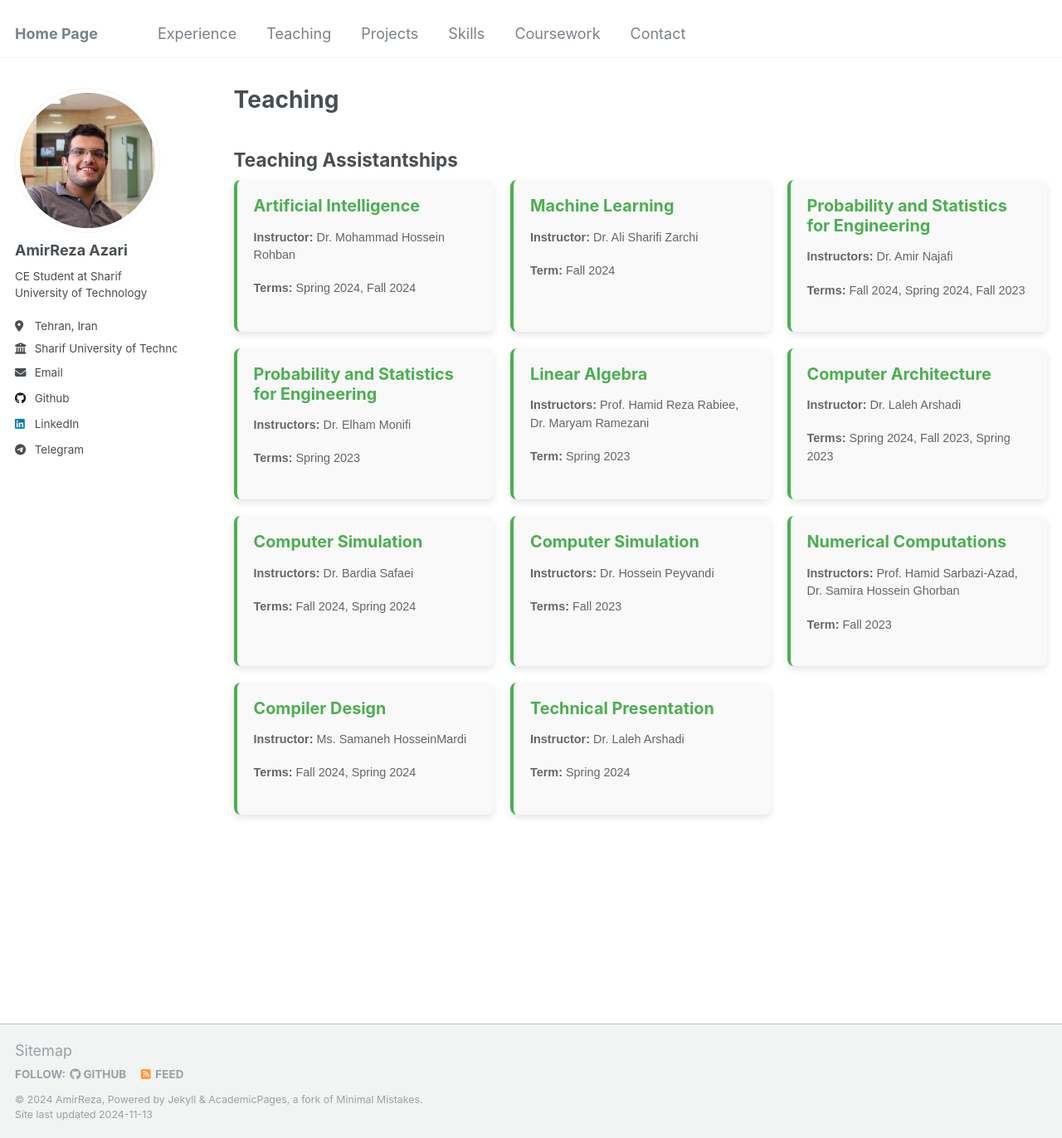
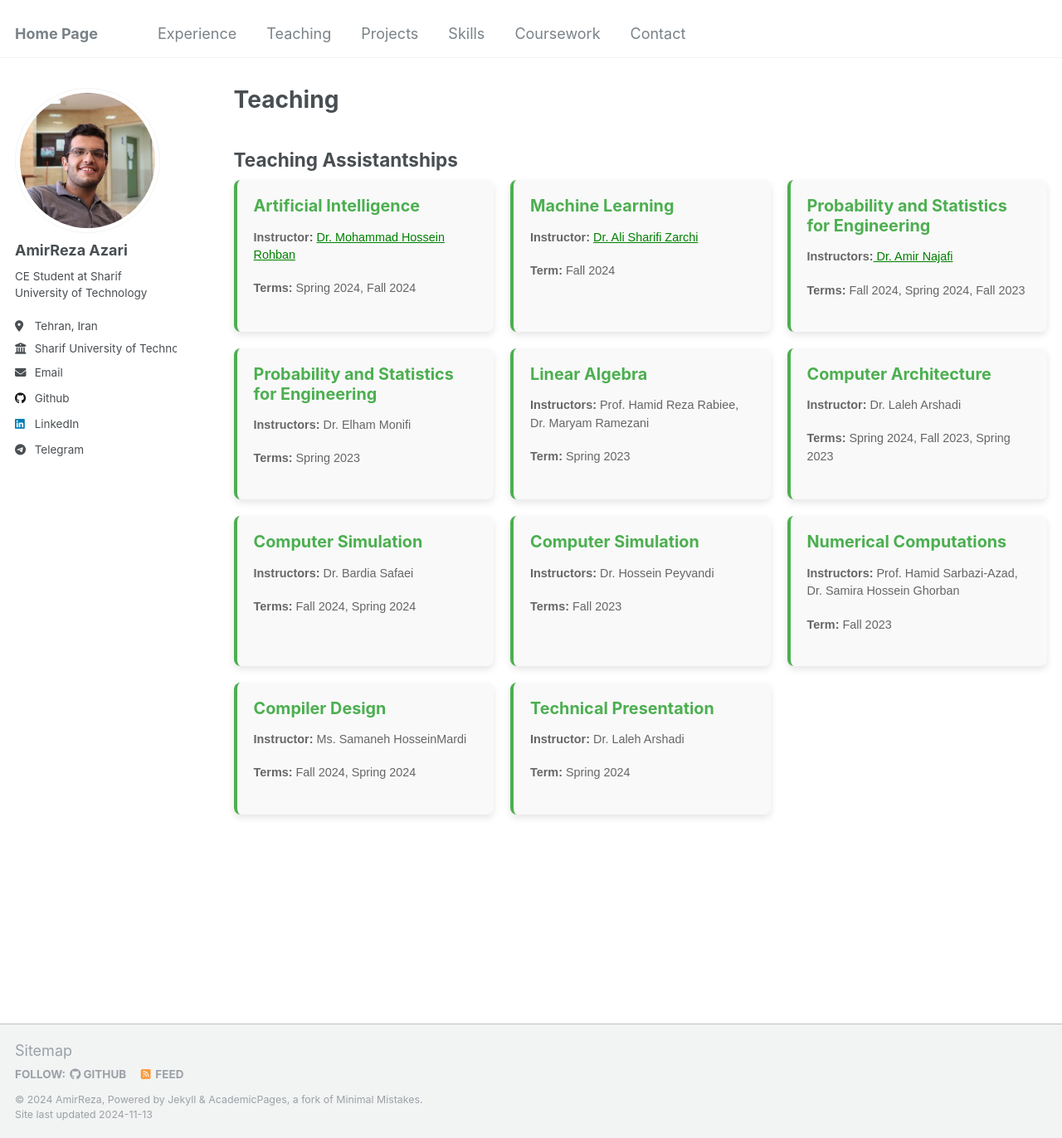
Before and after one commit to Amirreza81/Amirreza81.github.io, a Jekyll site: the page built from _pages/teaching.md, in a window 1280 px wide and 1372 px high. Shown: the whole window at 83% size. Built offline with Jekyll 4.4.1, drawn with Linux system fonts in a browser that asks for light colours.

Commit message:
add hyperlinks

```diff
--- a/_pages/teaching.md
+++ b/_pages/teaching.md
@@ -11,19 +11,19 @@ author_profile: true
 
   <div class="teach-card">
     <h4>Artificial Intelligence</h4>
-    <p class="instructor"><strong>Instructor:</strong> Dr. Mohammad Hossein Rohban</p>
+    <p class="instructor"><strong>Instructor:</strong> <a href="https://scholar.google.com/citations?user=pRyJ6FkAAAAJ&hl=en" style="color: green">Dr. Mohammad Hossein Rohban</a></p>
     <p class="term"><strong>Terms:</strong> Spring 2024, Fall 2024</p>
   </div>
 
   <div class="teach-card">
     <h4>Machine Learning</h4>
-    <p class="instructor"><strong>Instructor:</strong> Dr. Ali Sharifi Zarchi</p>
+    <p class="instructor"><strong>Instructor:</strong> <a href="https://scholar.google.com/citations?user=GbJMZLIAAAAJ&hl=en" style="color: green">Dr. Ali Sharifi Zarchi</a></p>
     <p class="term"><strong>Term:</strong> Fall 2024</p>
   </div>
 
   <div class="teach-card">
     <h4>Probability and Statistics for Engineering</h4>
-    <p class="instructor"><strong>Instructors:</strong> Dr. Amir Najafi</p>
+    <p class="instructor"><strong>Instructors:</strong><a href="https://scholar.google.com/citations?user=N_zYPC0AAAAJ&hl=en" style="color: green"> Dr. Amir Najafi </a></p>
     <p class="term"><strong>Terms:</strong> Fall 2024, Spring 2024, Fall 2023</p>
   </div>
 
```
